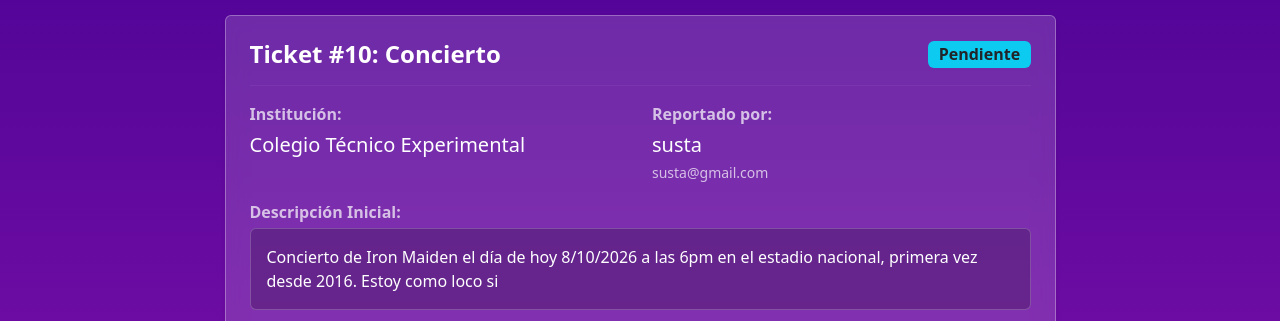
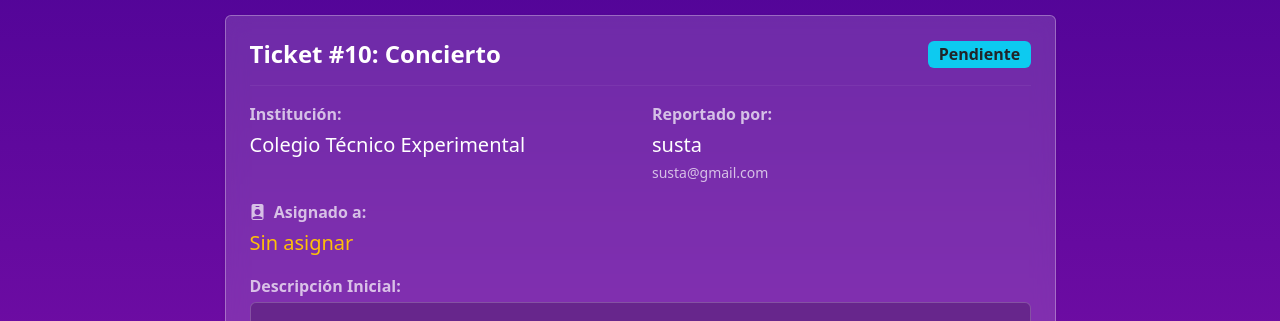
Before and after one commit to idmv06/tickets, a PHP site: page /ver_ticket.php?id=10 in a window 1280 px wide. Shown: the part 56-377 px from the top of the page. Run offline with PHP 8.4, Linux system fonts and the light colour scheme; a user stored in the database is signed in; data comes from the database, SQL or seed files in the repository; tables that the repository leaves empty hold one stand-in row (values such as "Sample post").

Commit message:
asignación de tickets

```diff
--- a/ver_ticket.php
+++ b/ver_ticket.php
@@ -15,7 +15,7 @@ if (!isset($_GET['id'])) {
 
 $ticket_id = intval($_GET['id']);
 
-// Procesar formulario si el admin envía una respuesta o cambia el estado
+// Procesar formulario si el admin envía una respuesta, cambia el estado o reasigna
 if ($_SERVER["REQUEST_METHOD"] == "POST") {
 
     // Cambiar estado si viene en el POST
@@ -26,6 +26,17 @@ if ($_SERVER["REQUEST_METHOD"] == "POST") {
         mysqli_stmt_bind_param($stmt_up, "si", $nuevo_estado, $ticket_id);
         mysqli_stmt_execute($stmt_up);
         mysqli_stmt_close($stmt_up);
+    }
+
+    // Cambiar agente asignado si viene en el POST
+    if (isset($_POST['asignado_a'])) {
+        $asignado_a = !empty($_POST['asignado_a']) ? intval($_POST['asignado_a']) : NULL;
+
+        $update_asig = "UPDATE tickets SET asignado_a = ? WHERE ticket_id = ?";
+        $stmt_asig = mysqli_prepare($conexion, $update_asig);
+        mysqli_stmt_bind_param($stmt_asig, "ii", $asignado_a, $ticket_id);
+        mysqli_stmt_execute($stmt_asig);
+        mysqli_stmt_close($stmt_asig);
     }
 
     // Guardar respuesta/comentario si escribieron algo
@@ -45,11 +56,13 @@ if ($_SERVER["REQUEST_METHOD"] == "POST") {
     exit();
 }
 
-// Consultar los datos del ticket, colegio y usuario remitente
-$sql = "SELECT t.*, c.nombre AS nombre_colegio, u.nombre AS nombre_usuario, u.correo AS correo_usuario
+// Consultar los datos del ticket, colegio, usuario remitente y agente asignado (Una sola vez bien hecha)
+$sql = "SELECT t.*, c.nombre AS nombre_colegio, u.nombre AS nombre_usuario, u.correo AS correo_usuario,
+               us.nombre AS nombre_asignado
         FROM tickets t
         INNER JOIN colegios c ON t.colegio_id = c.colegio_id
         INNER JOIN usuarios u ON t.usuario_id = u.usuario_id
+        LEFT JOIN usuarios us ON t.asignado_a = us.usuario_id
         WHERE t.ticket_id = ?";
 
 $stmt = mysqli_prepare($conexion, $sql);
@@ -72,6 +85,10 @@ $stmt_c = mysqli_prepare($conexion, $sql_comentarios);
 mysqli_stmt_bind_param($stmt_c, "i", $ticket_id);
 mysqli_stmt_execute($stmt_c);
 $res_comentarios = mysqli_stmt_get_result($stmt_c);
+
+// Obtener lista de personal de soporte para el selector
+$sql_soporte = "SELECT usuario_id, nombre FROM usuarios WHERE rol = 'soporte'";
+$res_soporte = mysqli_query($conexion, $sql_soporte);
 ?>
 <!DOCTYPE html>
 <html lang="es">
@@ -200,6 +217,7 @@ $res_comentarios = mysqli_stmt_get_result($stmt_c);
                             <span class="badge bg-info text-dark fs-6"><?php echo e($ticket['estado']); ?></span>
                         </div>
                         <hr style="border-color: rgba(255,255,255,0.2);">
+
                         <div class="row mb-3">
                             <div class="col-md-6">
                                 <p class="mb-1 text-muted-glass fw-bold">Institución:</p>
@@ -211,6 +229,16 @@ $res_comentarios = mysqli_stmt_get_result($stmt_c);
                                 <small class="text-muted-glass"><?php echo e($ticket['correo_usuario']); ?></small>
                             </div>
                         </div>
+
+                        <div class="row mb-3">
+                            <div class="col-md-12">
+                                <p class="mb-1 text-muted-glass fw-bold"><i class="bi bi-person-badge-fill me-1"></i> Asignado a:</p>
+                                <p class="fs-5 mb-0">
+                                    <?php echo !empty($ticket['nombre_asignado']) ? e($ticket['nombre_asignado']) : '<span class="text-warning">Sin asignar</span>'; ?>
+                                </p>
+                            </div>
+                        </div>
+
                         <div class="mb-3">
                             <p class="mb-1 text-muted-glass fw-bold">Descripción Inicial:</p>
                             <div class="p-3 rounded border" style="background-color: rgba(0,0,0,0.2); border-color: rgba(255,255,255,0.2) !important;">
@@ -218,7 +246,7 @@ $res_comentarios = mysqli_stmt_get_result($stmt_c);
                             </div>
                         </div>
 
-                        <!-- Archivo Adjunto (XSS protegido en rutas y texto) -->
+                        <!-- Archivo Adjunto -->
                         <?php if (!empty($ticket['archivo_adjunto'])): ?>
                             <?php
                                 $ruta_archivo = 'uploads/' . e($ticket['archivo_adjunto']);
@@ -288,7 +316,7 @@ $res_comentarios = mysqli_stmt_get_result($stmt_c);
 
                         <form method="POST" action="">
                             <div class="mb-3">
-                                <label for="mensaje" class="form-label fw-bold">Mensaje:</label>
+                                <label for="mensaje" class="form-label fw-bold">Mensaje / Respuesta:</label>
                                 <textarea class="form-control" id="mensaje" name="mensaje" rows="3" placeholder="Escriba su mensaje aquí..."></textarea>
                             </div>
 
@@ -298,6 +326,7 @@ $res_comentarios = mysqli_stmt_get_result($stmt_c);
                             </div>
 
                             <div class="row mb-4">
+                                <!-- Cambiar Estado -->
                                 <div class="col-md-6">
                                     <label for="nuevo_estado" class="form-label fw-bold">Cambiar Estado del Ticket:</label>
                                     <select class="form-select" id="nuevo_estado" name="nuevo_estado">
@@ -305,6 +334,21 @@ $res_comentarios = mysqli_stmt_get_result($stmt_c);
                                         <option value="En Proceso" <?php if($ticket['estado']=='En Proceso') echo 'selected'; ?>>En Proceso</option>
                                         <option value="Resuelto" <?php if($ticket['estado']=='Resuelto') echo 'selected'; ?>>Resuelto</option>
                                         <option value="Cerrado" <?php if($ticket['estado']=='Cerrado') echo 'selected'; ?>>Cerrado</option>
+                                    </select>
+                                </div>
+
+                                <!-- Asignar / Reasignar Agente -->
+                                <div class="col-md-6">
+                                    <label for="asignado_a" class="form-label fw-bold">Asignar a:</label>
+                                    <select class="form-select" id="asignado_a" name="asignado_a">
+                                        <option value="">-- Sin asignar --</option>
+                                        <?php
+                                        mysqli_data_seek($res_soporte, 0);
+                                        while($agente = mysqli_fetch_assoc($res_soporte)) {
+                                            $selected = ($ticket['asignado_a'] == $agente['usuario_id']) ? 'selected' : '';
+                                            echo '<option value="' . $agente['usuario_id'] . '" ' . $selected . '>' . e($agente['nombre']) . '</option>';
+                                        }
+                                        ?>
                                     </select>
                                 </div>
                             </div>
```
